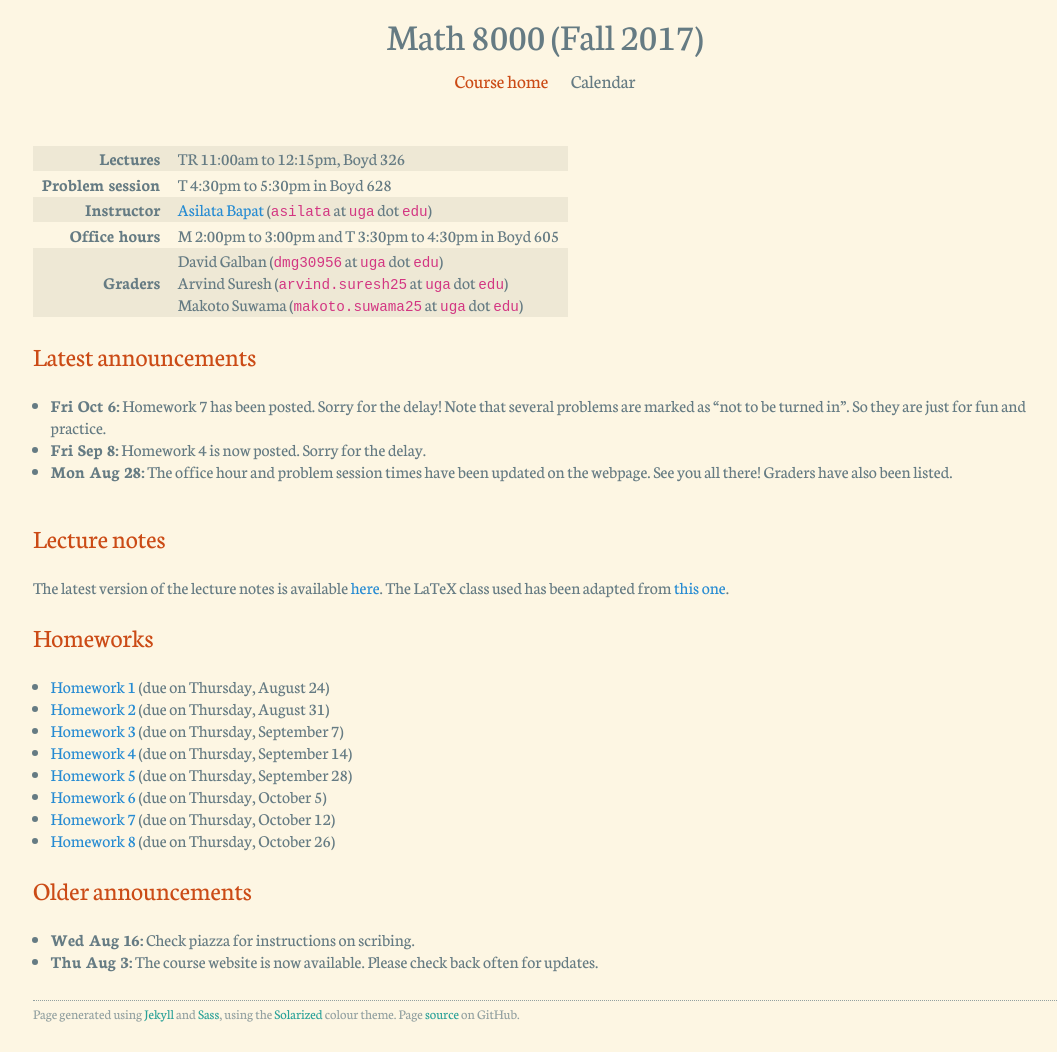
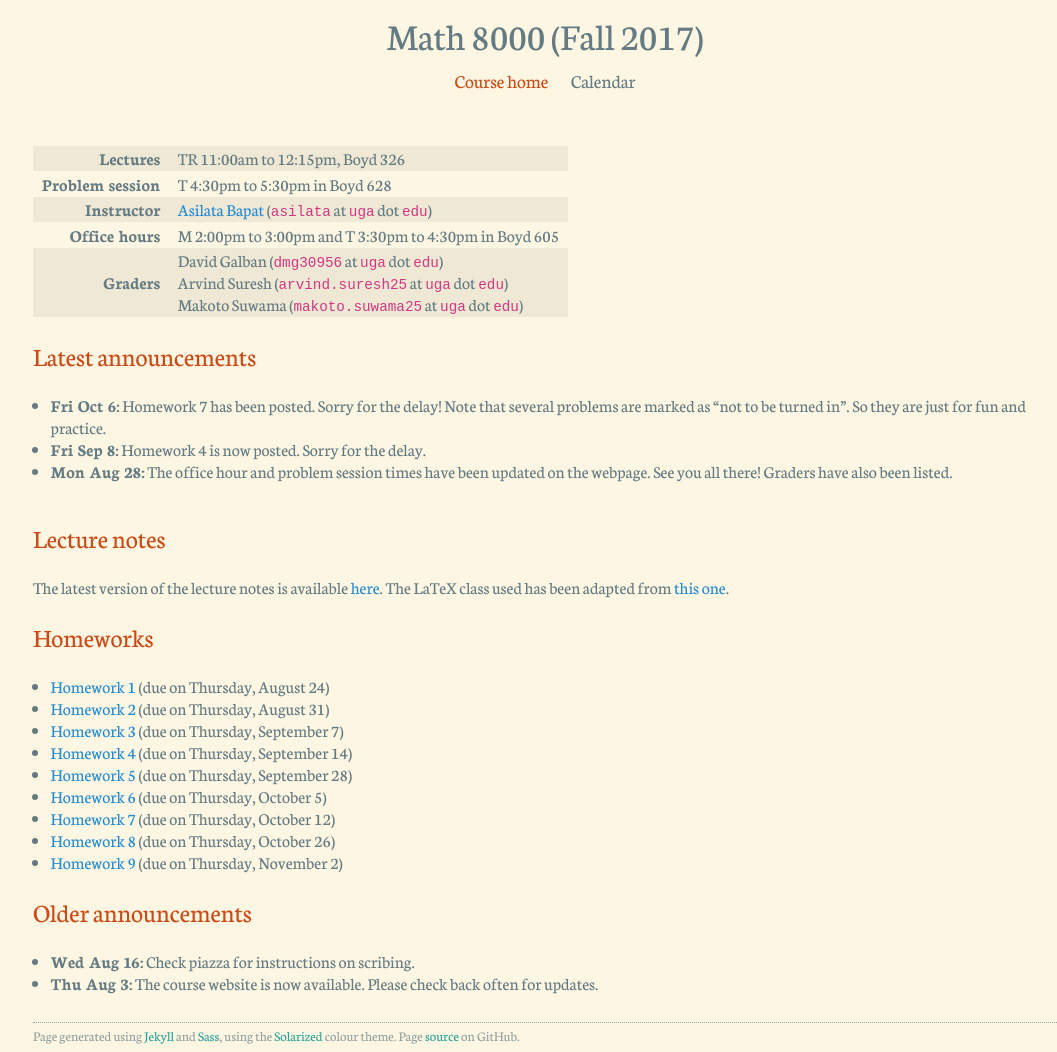
Before and after one commit to asilata/8000fall17, a Jekyll site: the page built from index.md, in a window 1280 px wide. Shown: the whole page, without its empty margins (95-1152 px from the left). Built offline with Jekyll 4.4.1, drawn with Linux system fonts in a browser that asks for light colours; before the commit the page ends 1030 px from its top, so only the background shows below that.

Commit message:
Added HW 9.

```diff
--- a/_data/homeworks.yml
+++ b/_data/homeworks.yml
@@ -29,3 +29,7 @@
 - name: "Homework 8"
   link: "documents/hw8.pdf"
   due: "2017-10-26"
+
+- name: "Homework 9"
+  link: "documents/hw9.pdf"
+  due: "2017-11-02"
```
Also changed, not shown: 1 other file.
